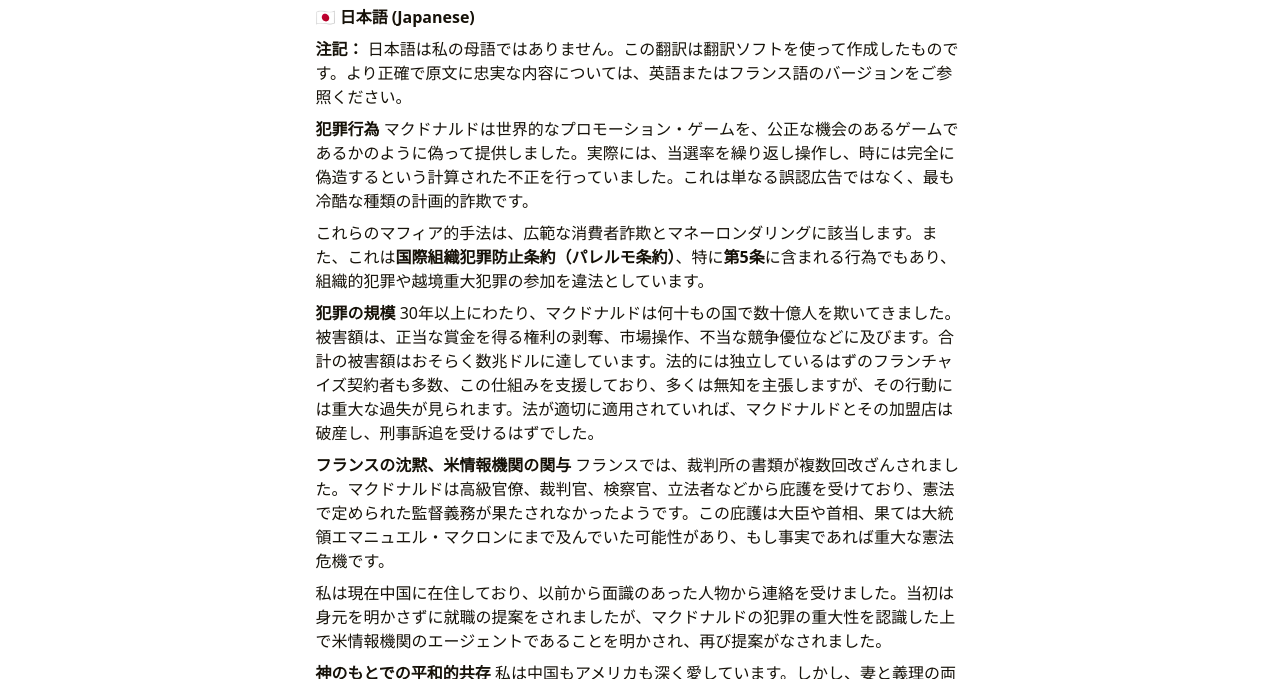
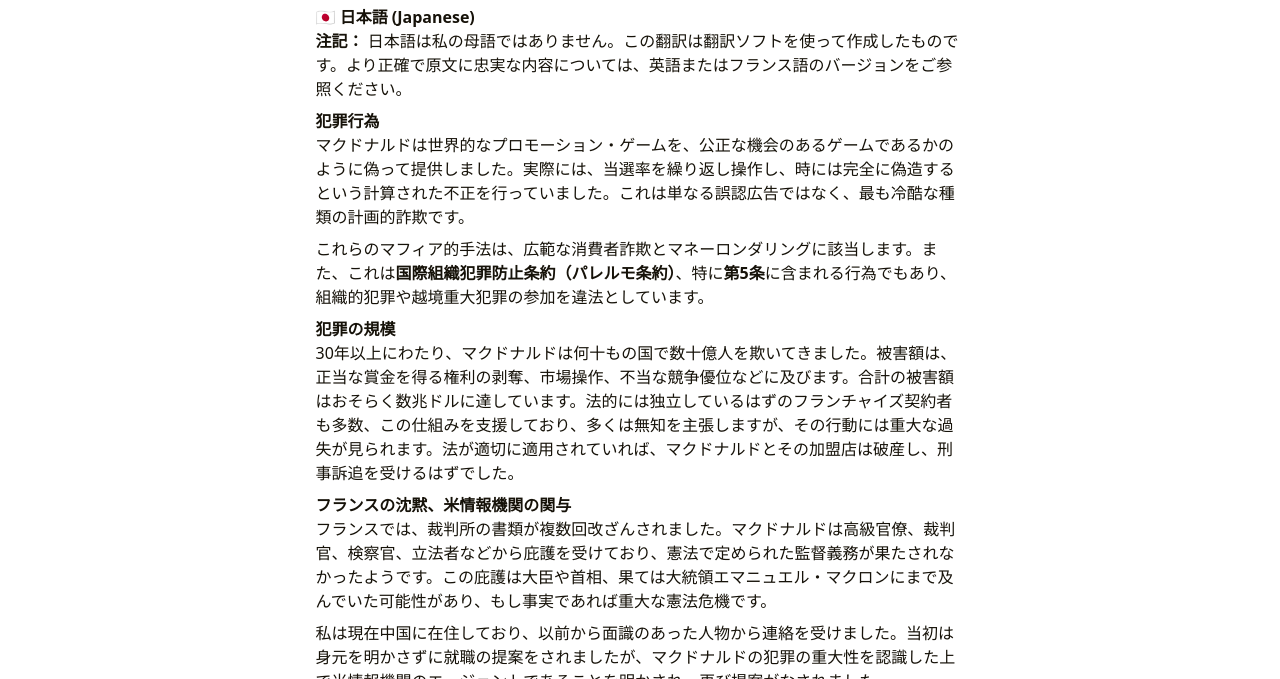
Before and after one commit to ecthrwatch/ja.vincentlecorre.org, a plain HTML site: page index.html in a window 1280 px wide. Shown: the part 421-1100 px from the top of the page. Drawn offline with nearby package versions, Linux system fonts and the light colour scheme; some packages are replaced by stand-ins of ours.

Commit message:
Commit message.

```diff
--- a/index.html
+++ b/index.html
@@ -10,12 +10,16 @@
   <meta property="og:title" content="Start">
   <meta property="og:description" content="🇯🇵 日本語 (Japanese)
 注記： 日本語は私の母語ではありません。この翻訳は翻訳ソフトを使って作成したものです。より正確で原文に忠実な内容については、英語またはフランス語のバージョンをご参照ください。
-犯罪行為 マクドナルドは世界的なプロモーション・ゲームを、公正な機会のあるゲームであるかのように偽って提供しました。実際には、当選率を繰り返し操作し、時には完全に偽造するという計算された不正を行っていました。これは単なる誤認広告ではなく、最も冷酷な種類の計画的詐欺です。
+犯罪行為
+マクドナルドは世界的なプロモーション・ゲームを、公正な機会のあるゲームであるかのように偽って提供しました。実際には、当選率を繰り返し操作し、時には完全に偽造するという計算された不正を行っていました。これは単なる誤認広告ではなく、最も冷酷な種類の計画的詐欺です。
 これらのマフィア的手法は、広範な消費者詐欺とマネーロンダリングに該当します。また、これは国際組織犯罪防止条約（パレルモ条約）、特に第5条に含まれる行為でもあり、組織的犯罪や越境重大犯罪の参加を違法としています。
-犯罪の規模 30年以上にわたり、マクドナルドは何十もの国で数十億人を欺いてきました。被害額は、正当な賞金を得る権利の剥奪、市場操作、不当な競争優位などに及びます。合計の被害額はおそらく数兆ドルに達しています。法的には独立しているはずのフランチャイズ契約者も多数、この仕組みを支援しており、多くは無知を主張しますが、その行動には重大な過失が見られます。法が適切に適用されていれば、マクドナルドとその加盟店は破産し、刑事訴追を受けるはずでした。
-フランスの沈黙、米情報機関の関与 フランスでは、裁判所の書類が複数回改ざんされました。マクドナルドは高級官僚、裁判官、検察官、立法者などから庇護を受けており、憲法で定められた監督義務が果たされなかったようです。この庇護は大臣や首相、果ては大統領エマニュエル・マクロンにまで及んでいた可能性があり、もし事実であれば重大な憲法危機です。
+犯罪の規模
+30年以上にわたり、マクドナルドは何十もの国で数十億人を欺いてきました。被害額は、正当な賞金を得る権利の剥奪、市場操作、不当な競争優位などに及びます。合計の被害額はおそらく数兆ドルに達しています。法的には独立しているはずのフランチャイズ契約者も多数、この仕組みを支援しており、多くは無知を主張しますが、その行動には重大な過失が見られます。法が適切に適用されていれば、マクドナルドとその加盟店は破産し、刑事訴追を受けるはずでした。
+フランスの沈黙、米情報機関の関与
+フランスでは、裁判所の書類が複数回改ざんされました。マクドナルドは高級官僚、裁判官、検察官、立法者などから庇護を受けており、憲法で定められた監督義務が果たされなかったようです。この庇護は大臣や首相、果ては大統領エマニュエル・マクロンにまで及んでいた可能性があり、もし事実であれば重大な憲法危機です。
 私は現在中国に在住しており、以前から面識のあった人物から連絡を受けました。当初は身元を明かさずに就職の提案をされましたが、マクドナルドの犯罪の重大性を認識した上で米情報機関のエージェントであることを明かされ、再び提案がなされました。
-神のもとでの平和的共存 私は中国もアメリカも深く愛しています。しかし、妻と義理の両親をなお一層愛しています。義父は元中国共産党の幹部です。米軍情報機関の提案を受け入れていたら、家族に深刻な危険が及んでいたでしょう。私は今、中国だけでなく、フランスや米国からの報復の可能性に常に晒されています。 清い良心を持って歩む唯一の道は、信仰に従い、政府ではなく神に応え、真実と正義、そして国と国が平和に共存するという理想に忠実であることです。
+神のもとでの平和的共存
+私は中国もアメリカも深く愛しています。しかし、妻と義理の両親をなお一層愛しています。義父は元中国共産党の幹部です。米軍情報機関の提案を受け入れていたら、家族に深刻な危険が及んでいたでしょう。私は今、中国だけでなく、フランスや米国からの報復の可能性に常に晒されています。 清い良心を持って歩む唯一の道は、信仰に従い、政府ではなく神に応え、真実と正義、そして国と国が平和に共存するという理想に忠実であることです。
 「公道を水のように、正義をつきない川のように流れさせよ。」
 アモス 5:24 裁判所が沈黙し、制度が崩壊し、権力者が立場を悪用しても、神の正義は眠らない。
 それは流れ続ける。容赦なく、清め、止まらない。
@@ -29,12 +33,16 @@
   <meta name="twitter:title" content="Start">
   <meta name="twitter:description" content="🇯🇵 日本語 (Japanese)
 注記： 日本語は私の母語ではありません。この翻訳は翻訳ソフトを使って作成したものです。より正確で原文に忠実な内容については、英語またはフランス語のバージョンをご参照ください。
-犯罪行為 マクドナルドは世界的なプロモーション・ゲームを、公正な機会のあるゲームであるかのように偽って提供しました。実際には、当選率を繰り返し操作し、時には完全に偽造するという計算された不正を行っていました。これは単なる誤認広告ではなく、最も冷酷な種類の計画的詐欺です。
+犯罪行為
+マクドナルドは世界的なプロモーション・ゲームを、公正な機会のあるゲームであるかのように偽って提供しました。実際には、当選率を繰り返し操作し、時には完全に偽造するという計算された不正を行っていました。これは単なる誤認広告ではなく、最も冷酷な種類の計画的詐欺です。
 これらのマフィア的手法は、広範な消費者詐欺とマネーロンダリングに該当します。また、これは国際組織犯罪防止条約（パレルモ条約）、特に第5条に含まれる行為でもあり、組織的犯罪や越境重大犯罪の参加を違法としています。
-犯罪の規模 30年以上にわたり、マクドナルドは何十もの国で数十億人を欺いてきました。被害額は、正当な賞金を得る権利の剥奪、市場操作、不当な競争優位などに及びます。合計の被害額はおそらく数兆ドルに達しています。法的には独立しているはずのフランチャイズ契約者も多数、この仕組みを支援しており、多くは無知を主張しますが、その行動には重大な過失が見られます。法が適切に適用されていれば、マクドナルドとその加盟店は破産し、刑事訴追を受けるはずでした。
-フランスの沈黙、米情報機関の関与 フランスでは、裁判所の書類が複数回改ざんされました。マクドナルドは高級官僚、裁判官、検察官、立法者などから庇護を受けており、憲法で定められた監督義務が果たされなかったようです。この庇護は大臣や首相、果ては大統領エマニュエル・マクロンにまで及んでいた可能性があり、もし事実であれば重大な憲法危機です。
+犯罪の規模
+30年以上にわたり、マクドナルドは何十もの国で数十億人を欺いてきました。被害額は、正当な賞金を得る権利の剥奪、市場操作、不当な競争優位などに及びます。合計の被害額はおそらく数兆ドルに達しています。法的には独立しているはずのフランチャイズ契約者も多数、この仕組みを支援しており、多くは無知を主張しますが、その行動には重大な過失が見られます。法が適切に適用されていれば、マクドナルドとその加盟店は破産し、刑事訴追を受けるはずでした。
+フランスの沈黙、米情報機関の関与
+フランスでは、裁判所の書類が複数回改ざんされました。マクドナルドは高級官僚、裁判官、検察官、立法者などから庇護を受けており、憲法で定められた監督義務が果たされなかったようです。この庇護は大臣や首相、果ては大統領エマニュエル・マクロンにまで及んでいた可能性があり、もし事実であれば重大な憲法危機です。
 私は現在中国に在住しており、以前から面識のあった人物から連絡を受けました。当初は身元を明かさずに就職の提案をされましたが、マクドナルドの犯罪の重大性を認識した上で米情報機関のエージェントであることを明かされ、再び提案がなされました。
-神のもとでの平和的共存 私は中国もアメリカも深く愛しています。しかし、妻と義理の両親をなお一層愛しています。義父は元中国共産党の幹部です。米軍情報機関の提案を受け入れていたら、家族に深刻な危険が及んでいたでしょう。私は今、中国だけでなく、フランスや米国からの報復の可能性に常に晒されています。 清い良心を持って歩む唯一の道は、信仰に従い、政府ではなく神に応え、真実と正義、そして国と国が平和に共存するという理想に忠実であることです。
+神のもとでの平和的共存
+私は中国もアメリカも深く愛しています。しかし、妻と義理の両親をなお一層愛しています。義父は元中国共産党の幹部です。米軍情報機関の提案を受け入れていたら、家族に深刻な危険が及んでいたでしょう。私は今、中国だけでなく、フランスや米国からの報復の可能性に常に晒されています。 清い良心を持って歩む唯一の道は、信仰に従い、政府ではなく神に応え、真実と正義、そして国と国が平和に共存するという理想に忠実であることです。
 「公道を水のように、正義をつきない川のように流れさせよ。」
 アモス 5:24 裁判所が沈黙し、制度が崩壊し、権力者が立場を悪用しても、神の正義は眠らない。
 それは流れ続ける。容赦なく、清め、止まらない。
@@ -149,17 +157,17 @@
         alt="/images/avatar-jade-color-shirt-512px-512px.jpg"
         title="/images/avatar-jade-color-shirt-512px-512px.jpg" width="512" height="512" /></div><div class="home-subtitle"><div id="id-1" class="typeit"></div></div><div class="links"><a href="https://github.com/ecthrwatch" title="GitHub" target="_blank" rel="noopener noreffer me"><i class="fab fa-github fa-fw" aria-hidden="true"></i></a><a href="https://linkedin.com/in/x-v-france" title="LinkedIn" target="_blank" rel="noopener noreffer me"><i class="fab fa-linkedin fa-fw" aria-hidden="true"></i></a><a href="https://x.com/ecthrwatch" title="X" target="_blank" rel="noopener noreffer me"><i class="fab fa-x fa-fw" aria-hidden="true"></i></a><a href="https://t.me/vincentlecorre" title="Telegram" target="_blank" rel="noopener noreffer me"><i class="fab fa-telegram-plane fa-fw" aria-hidden="true"></i></a><a href="https://weibo.com/7055094295" title="微博" target="_blank" rel="noopener noreffer me"><i class="fab fa-weibo fa-fw" aria-hidden="true"></i></a><a href="mailto:vincent@ecthrwatch.org" title="Email" rel="me"><i class="far fa-envelope fa-fw" aria-hidden="true"></i></a></div></div>
 <div class="single">
-                <div class="content" id="content"><p>🇯🇵 <strong>日本語 (Japanese)</strong></p>
-<p><strong>注記：</strong> 日本語は私の母語ではありません。この翻訳は翻訳ソフトを使って作成したものです。より正確で原文に忠実な内容については、英語またはフランス語のバージョンをご参照ください。</p>
-<p><strong>犯罪行為</strong>
+                <div class="content" id="content"><p>🇯🇵 <strong>日本語 (Japanese)</strong><br>
+<strong>注記：</strong> 日本語は私の母語ではありません。この翻訳は翻訳ソフトを使って作成したものです。より正確で原文に忠実な内容については、英語またはフランス語のバージョンをご参照ください。</p>
+<p><strong>犯罪行為</strong><br>
 マクドナルドは世界的なプロモーション・ゲームを、公正な機会のあるゲームであるかのように偽って提供しました。実際には、当選率を繰り返し操作し、時には完全に偽造するという計算された不正を行っていました。これは単なる誤認広告ではなく、最も冷酷な種類の計画的詐欺です。</p>
 <p>これらのマフィア的手法は、広範な消費者詐欺とマネーロンダリングに該当します。また、これは<strong>国際組織犯罪防止条約（パレルモ条約）</strong>、特に<strong>第5条</strong>に含まれる行為でもあり、組織的犯罪や越境重大犯罪の参加を違法としています。</p>
-<p><strong>犯罪の規模</strong>
+<p><strong>犯罪の規模</strong><br>
 30年以上にわたり、マクドナルドは何十もの国で数十億人を欺いてきました。被害額は、正当な賞金を得る権利の剥奪、市場操作、不当な競争優位などに及びます。合計の被害額はおそらく数兆ドルに達しています。法的には独立しているはずのフランチャイズ契約者も多数、この仕組みを支援しており、多くは無知を主張しますが、その行動には重大な過失が見られます。法が適切に適用されていれば、マクドナルドとその加盟店は破産し、刑事訴追を受けるはずでした。</p>
-<p><strong>フランスの沈黙、米情報機関の関与</strong>
+<p><strong>フランスの沈黙、米情報機関の関与</strong><br>
 フランスでは、裁判所の書類が複数回改ざんされました。マクドナルドは高級官僚、裁判官、検察官、立法者などから庇護を受けており、憲法で定められた監督義務が果たされなかったようです。この庇護は大臣や首相、果ては大統領エマニュエル・マクロンにまで及んでいた可能性があり、もし事実であれば重大な憲法危機です。</p>
 <p>私は現在中国に在住しており、以前から面識のあった人物から連絡を受けました。当初は身元を明かさずに就職の提案をされましたが、マクドナルドの犯罪の重大性を認識した上で米情報機関のエージェントであることを明かされ、再び提案がなされました。</p>
-<p><strong>神のもとでの平和的共存</strong>
+<p><strong>神のもとでの平和的共存</strong><br>
 私は中国もアメリカも深く愛しています。しかし、妻と義理の両親をなお一層愛しています。義父は元中国共産党の幹部です。米軍情報機関の提案を受け入れていたら、家族に深刻な危険が及んでいたでしょう。私は今、中国だけでなく、フランスや米国からの報復の可能性に常に晒されています。
 清い<em><strong>良心</strong></em>を持って歩む唯一の道は、<em>信仰</em>に従い、政府ではなく神に応え、真実と正義、そして国と国が平和に共存するという理想に忠実であることです。</p>
 <div style="text-align: center; font-style: italic;">
```
